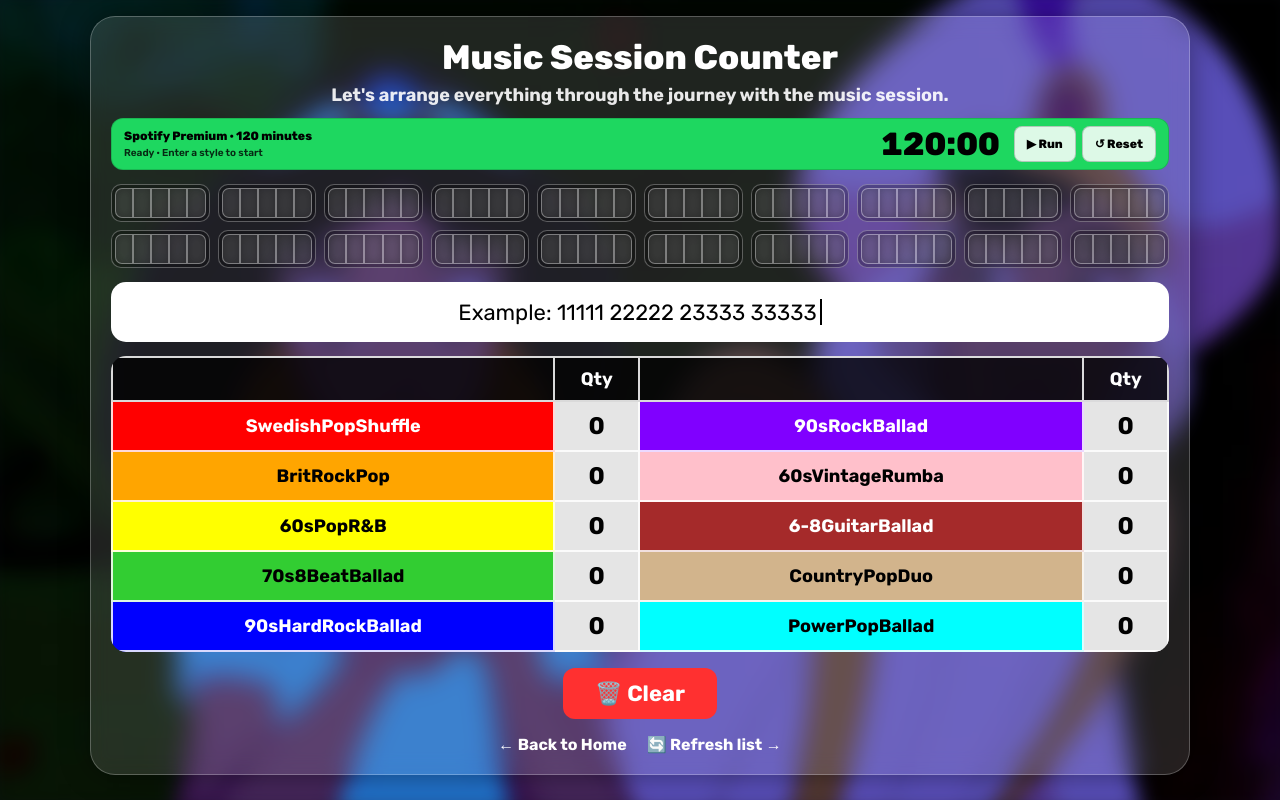
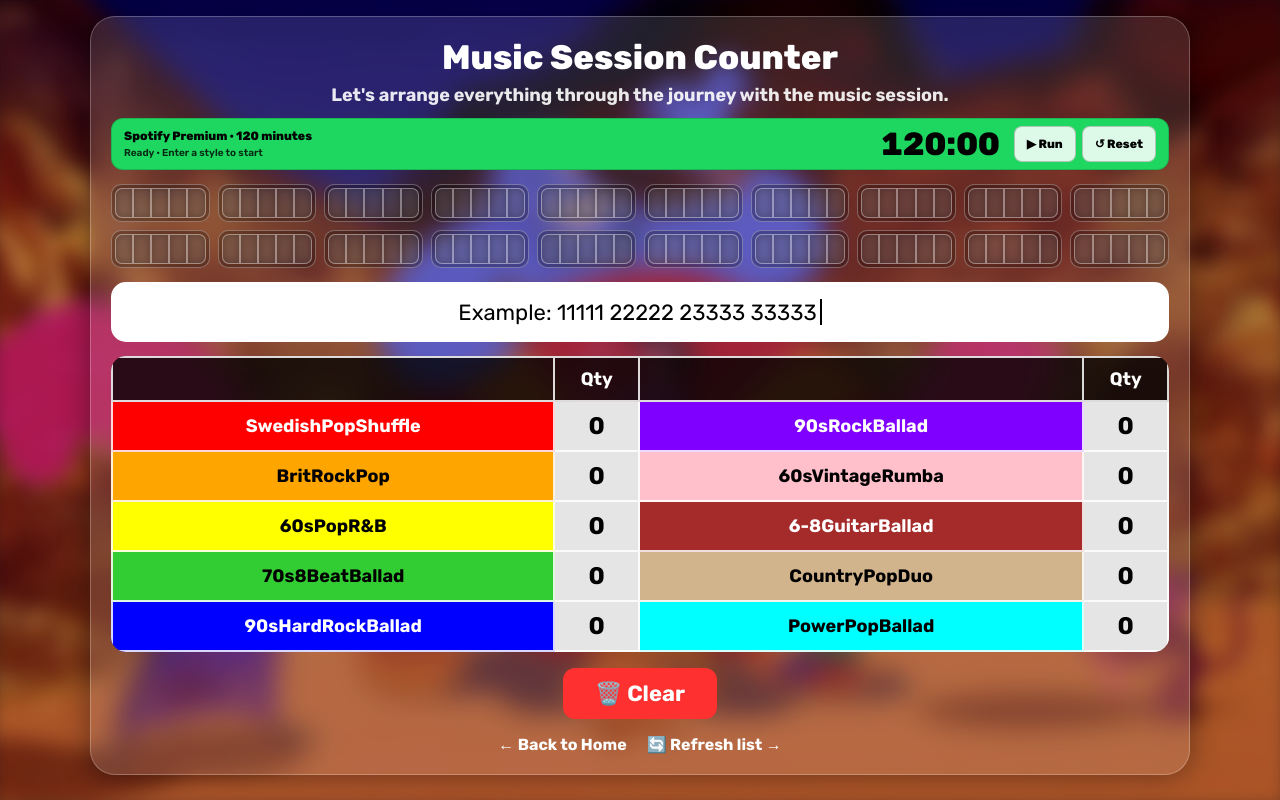
Before and after one commit to JONATHANM1712/Music-session-hub, a plain HTML site: page counter.html in a window 1280 px wide. Drawn offline with Linux system fonts and the light colour scheme.

Commit message:
Screencap swap
We have changed the screencap as you have refreshed the Main Style list, matching the current glance.

```diff
--- a/style.css
+++ b/style.css
@@ -35,7 +35,7 @@
 
   --music-session-background:
     url(
-      "images/Screencap - Main clip/Aladdin 48.jpg"
+      "images/Screencap - Main clip/Aladdin 46.jpg"
     );
 
 
```
